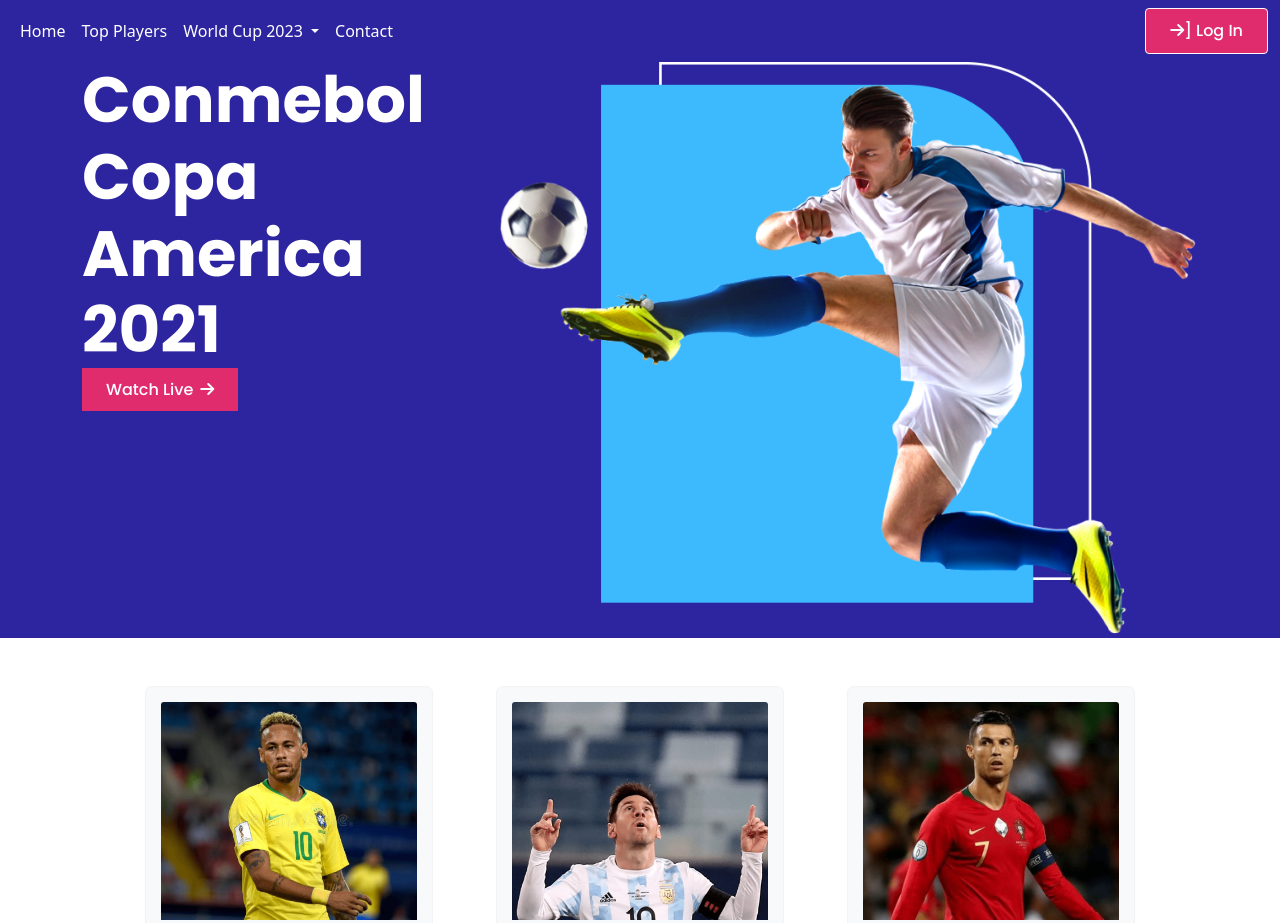
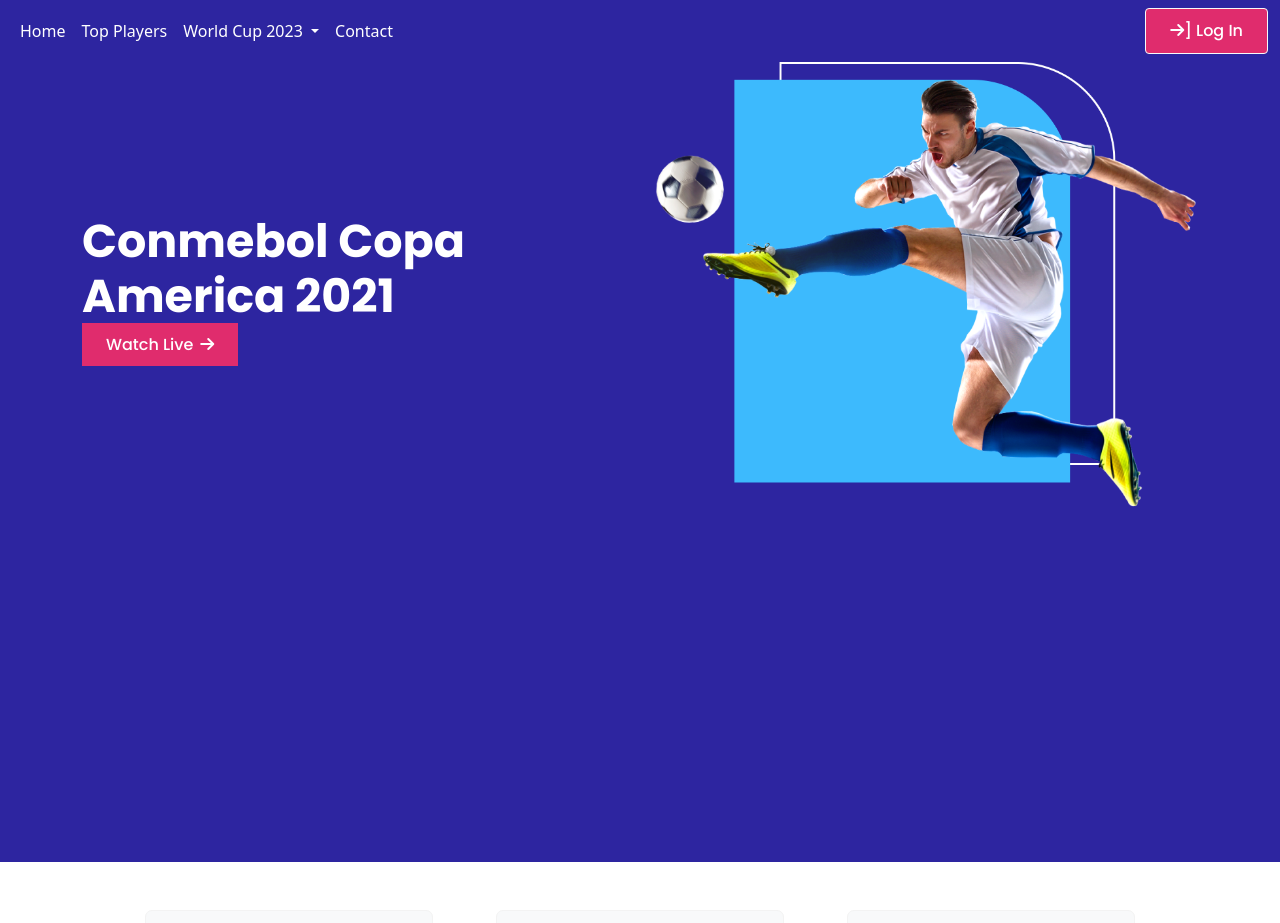
Before and after one commit to Shoyayeb/Conmebol-v2, a plain HTML site: page index.html in a window 1280 px wide. Shown: the top 923 px of the page. Drawn offline with nearby package versions, Linux system fonts and the light colour scheme.

Commit message:
responsive on first and second section

```diff
--- a/index.html
+++ b/index.html
@@ -116,18 +116,19 @@
  --------------------------------------------------------------->
     <!-- main content starts -->
     <main>
-        <div class="container-fluid mb-5 d-flex" id="live">
-            <div class="container d-flex justify-content-around">
-                <div>
+        <div class="heroSection" id="live">
+            <div class="container d-grid">
+                <div class="row align-items-center justify-content-center">
+                    <div class="col-sm">
                         <h1 class="liveTitle">
                             Conmebol Copa America 2021
                         </h1>
-                    <a id="button-live" href="#"
-                        target="_blank">Watch
+                        <a id="button-live" href="#" target="_blank">Watch
                             Live<i class="fas fa-arrow-right"></i></a>
                     </div>
-                <div>
+                    <div class="col-sm">
                         <img class="img-fluid" src="./images/banner.png" alt="">
+                    </div>
                 </div>
             </div>
         </div>
--- a/style.css
+++ b/style.css
@@ -54,7 +54,8 @@ navbar design
     padding: 10px 24px;
     text-decoration: none;
     color: white;
-    /* transition: .8s ease-in; */
+    transition: .5s ease-in;
+    margin-top: 15px;
 }
 
 #button-login {
@@ -190,6 +191,13 @@ main style starts
         animation-fill-mode: both;
         animation-iteration-count: 1;
     }
+    #buttonLive {
+        display: none;
+    }
+
+    .heroSection {
+        height: 100vh;
+    }
 
     @keyframes liveSectionAnime {
         0% {
@@ -213,11 +221,22 @@ main style starts
         }
     }
 }
-@media screen and (min-width:600px) {
+
+@media screen and (min-width:601px) {
     #live {
         animation: liveSectionAnime 1s .3s;
         animation-fill-mode: both;
         animation-iteration-count: 1;
+    }
+    .liveTitle {
+        font-family: 'Poppins', sans-serif;
+        font-size: 46px !important;
+        font-weight: bold;
+        color: #FFFFFF;
+    }
+
+    .heroSection {
+        padding-bottom: 90px;
     }
 
     @keyframes liveSectionAnime {
@@ -228,7 +247,6 @@ main style starts
 
         100% {
             background-color: #2D25A0;
-            /* padding: 120px 150px 140px; */
         }
     }
 
@@ -242,11 +260,23 @@ main style starts
         }
     }
 }
+
 @media screen and (max-width:600px) {
     #live {
         animation: liveSectionAnime 1s .3s;
         animation-fill-mode: both;
         animation-iteration-count: 1;
+    }
+    .liveTitle {
+        font-family: 'Poppins', sans-serif;
+        font-size: 36px !important;
+        font-weight: bold;
+        color: #FFFFFF;
+    }
+
+    .col-sm .img-fluid {
+        margin-top: 50px;
+        margin-bottom: 61px;
     }
 
     @keyframes liveSectionAnime {
@@ -257,7 +287,6 @@ main style starts
 
         100% {
             background-color: #2D25A0;
-            padding: 15px;
         }
     }
 
@@ -289,6 +318,7 @@ main style starts
 
 .singleCard:hover {
     box-shadow: rgb(201, 201, 201) 1px 1px 10px;
+    cursor: pointer;
 }
 
 .singleCard {
```
Also changed, not shown: oldTest/index.html (+16 -0 lines). Lines whose indentation alone changed are shown as unchanged.
